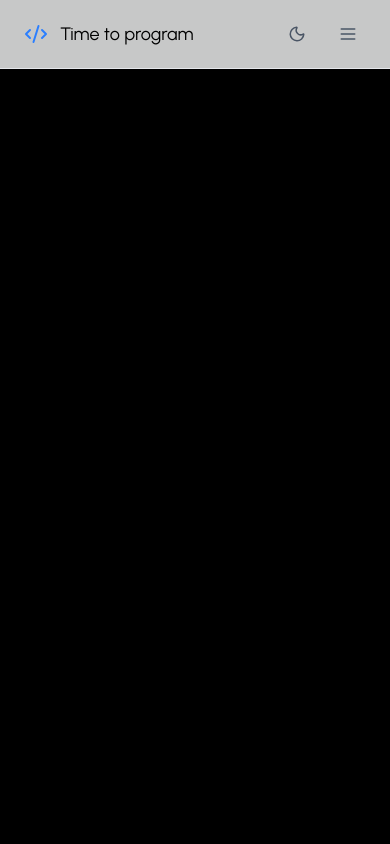
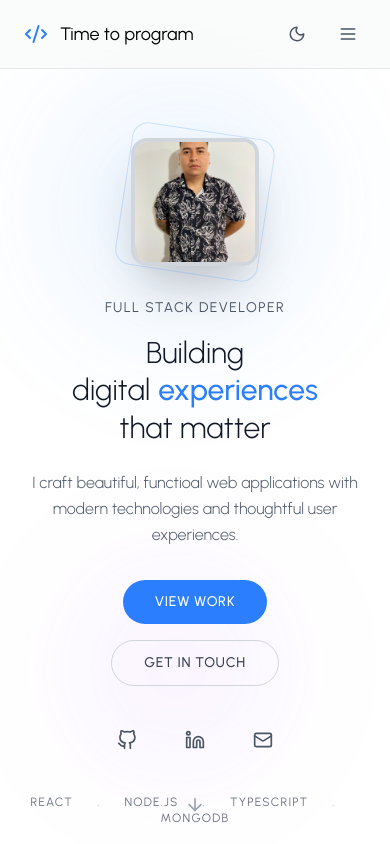
Before and after one commit to DanielEsLoH/dev-portfolio, a React (Vite) app: page / in a window 390 px wide. Built offline with nearby package versions, Linux system fonts and the light colour scheme.

Commit message:
Build Hero section: layout, heading, subtext, and call-to-action buttons

```diff
--- a/src/App.jsx
+++ b/src/App.jsx
@@ -1,12 +1,14 @@
 import React from 'react'
 import { ThemeProvider } from './context/ThemeContext'
 import Navbar from './components/Navbar';
+import HeroSection from './components/Sections/HeroSection';
 
 function App() {
   return (
     <ThemeProvider>
       <div>
         <Navbar />
+        <HeroSection />
       </div>
     </ThemeProvider>
   );
--- /dev/null
+++ b/src/components/Sections/HeroSection.jsx
@@ -0,0 +1,294 @@
+import { motion, useScroll, useTransform } from "framer-motion";
+import { ArrowDown, Mail } from "lucide-react";
+import { FiGithub, FiLinkedin } from "react-icons/fi";
+import { useTheme } from "../../context/ThemeContext";
+import { tr } from "framer-motion/client";
+import PROFILE_PIC from "../../assets/images/profile-img.jpg";
+
+function HeroSection() {
+  const { isDarkMode } = useTheme();
+  const { scrollY } = useScroll();
+  const heroY = useTransform(scrollY, [0, 500], [0, -100]);
+  const scrollToSection = (sectionId) => {
+    const element = document.getElementById(sectionId);
+    if (element) {
+      element.scrollIntoView({ behavior: "smooth" });
+    }
+  };
+  const containerVariants = {
+    hidden: { opacity: 0 },
+    visible: {
+      opacity: 1,
+      transition: {
+        staggerChildren: 0.2,
+        delayChildren: 0.3,
+      },
+    },
+  };
+  const itemVariants = {
+    hidden: {cy: 30, opacity: 0 },
+    visible: {
+      y: 0,
+      opacity: 1,
+      transition: {
+        duration: 0.8,
+        ease: 'easeOut',
+      },
+    },
+  };
+  const textVariants = {
+    hidden: { y: 20, opacity: 0 },
+    visible: {
+      y: 0,
+      opacity: 1,
+      transition: {
+        duration: 0.6,
+        ease: 'easeOut',
+      },
+    },
+  };
+  const imageVariants = {
+    hidden: { x: 50, opacity: 0 },
+    visible: {
+      x: 0,
+      opacity: 1,
+      transition: {
+        duration: 1,
+        ease: 'easeOut',
+        delay: 0.5,
+      },
+    },
+  };
+
+  return (
+    <div className={`min-h-screen transition-all duration-500 ${
+      isDarkMode ? 'bg-gray-950 text-white' : 'bg-white text-gray-900'
+      }`}
+    >
+      {/* Hero Section */}
+      <motion.section
+        id="home"
+        style={{ y: heroY }}
+        className='min-h-screen flex items-center justify-center relative px-6 pt-10'
+      >
+        <div className='absolute inset-0 overflow-hidden'>
+          <motion.div
+            animate={{
+              scale: [1, 1.1, 1],
+              rotate: [0, 100, 360],
+            }}
+            transition={{
+              duration: 20,
+              repeat: Infinity,
+              ease: "linear",
+            }}
+            className={`absolute top-20 right-20 w-64 h-64 rounded-full blur-3xl opacity-10 ${
+              isDarkMode ? 'bg-blue-500' : 'bg-blue-400'
+            }`}
+          />
+          <motion.div
+            animate={{
+              scale: [1.1, 1, 1.1],
+              rotate: [360, 180, 0],
+            }}
+            transition={{
+              duration: 25,
+              repeat: Infinity,
+              ease: "linear",
+            }}
+            className={`absolute bottom-20 left-20 w-48 h-48 rounded-full blur-3xl opacity-10 ${
+              isDarkMode ? 'bg-purple-500' : 'bg-purple-400'
+            }`}
+          />
+        </div>
+
+        <div className='max-w-7xl mx-auto w-full z-10 mt-20'>
+          {/* Mobile Layout - Centered */}
+          <div className='block lg:hidden'>
+            <motion.div
+              initial="hidden"
+              animate="visible"
+              variants={containerVariants}
+              className='text-center'
+            >
+              {/* Profile Image */}
+              <motion.div variants={imageVariants} className='mb-8'>
+                <div className='w-32 h-32 mx-auto relative'>
+                  <motion.div
+                    whileHover={{ scale: 1.05 }}
+                    className={`w-full h-32 rounded-2xl overflow-hidden border-4 ${
+                      isDarkMode ? 'border-gray-800' : 'border-gray-300'
+                    } shadow-2xl`}
+                  >
+                    <img
+                      src={PROFILE_PIC}
+                      alt='Profile'
+                      className='w-full h-full object-cover'
+                    />
+                  </motion.div>
+                  {/* Decorative ring */}
+                  <motion.div
+                    animate={{ rotate: 360 }}
+                    transition={{
+                      duration: 20,
+                      repeat: Infinity,
+                      ease: "linear",
+                    }}
+                    className='absolute -inset-2 rounded-2xl border border-blue-500/20'
+                  />
+                </div>
+              </motion.div>
+
+              {/* Content - Mobile */}
+              <motion.div
+                variants={textVariants}
+                className={`text-sm uppercase tracking-widest ${
+                  isDarkMode ? 'text-gray-500' : 'text-gray-600'
+                } mb-4`}
+              >
+                Full Stack Developer
+              </motion.div>
+
+              <motion.h1
+                variants={itemVariants}
+                className='text-3xl md:text-5xl font-light mb-6 leading-tight'
+              >
+                <span
+                  className={`${isDarkMode ? 'text-white' : 'text-gray-900'}`}
+                >
+                  Building digital
+                </span>
+                <span className='text-blue-500 font-medium ml-2'>
+                  experiences
+                </span>
+                <br />
+                <span className={isDarkMode ? 'text-white' : 'text-gray-900'}>
+                  that matter
+                </span>
+              </motion.h1>
+
+              <motion.p
+                variants={itemVariants}
+                className={`text-base md:text-lg ${
+                  isDarkMode ? 'text-gray-400' : 'text-gray-600'
+                } mb-8 max-w-xl mx-auto font-light leading-relaxed`}
+              >
+                I craft beautiful, functioal web applications with modern
+                technologies and thoughtful user experiences.
+              </motion.p>
+
+              {/* CTA Buttons - Mobile */}
+              <motion.div
+                variants={itemVariants}
+                className='flex flex-col sm:flex-row gap-4 justify-center items-center mb-8'
+              >
+                <motion.button
+                  whileHover={{ y: -2 }}
+                  whileTap={{ scale: 0.98 }}
+                  onClick={() => scrollToSection('work')}
+                  className='bg-blue-500 hover:bg-blue-600 text-white px-8 py-3 rounded-full text-sm uppercase tracking-wider font-medium transition-all duration-300'
+                >
+                  View Work
+                </motion.button>
+                <motion.button
+                  whileHover={{ y: -2 }}
+                  whileTap={{ scale: 0.98 }}
+                  onClick={() => scrollToSection('contact')}
+                  className={`border ${
+                    isDarkMode
+                    ? 'border-gray-700 hover:border-gray-600 text-gray-300'
+                    : 'border-gray-300 hover:border-gray-400 text-gray-700'
+                  } px-8 py-3 rounded-full text-sm uppercase tracking-wider font-medium transition-all duration-300`}
+                >
+                  Get in Touch
+                </motion.button>
+              </motion.div>
+
+              {/* Social Links - Mobile */}
+              <motion.div
+                variants={itemVariants}
+                className='flex justify-center space-x-6 mb-8'
+              >
+                {[
+                  { icon: FiGithub, href: '#' },
+                  { icon: FiLinkedin, href: '#' },
+                  { icon: Mail, href: '#' },
+
+                ].map((social, index) => (
+                  <motion.a
+                    key={index}
+                    href={social.href}
+                    whileHover={{ y: -3, scale: 1.1 }}
+                    className={`p-3 rounded-full transition-colors ${
+                      isDarkMode
+                        ? 'text-gray-400 hover:text-white hover:bg-gray-800'
+                        : 'text-gray-600 hover:text-gray-900 hover:bg-gray-200'
+                    }`}
+                  >
+                    <social.icon size={20} />
+                  </motion.a>
+                ))}
+              </motion.div>
+
+              {/* Tech Stack - Mobile */}
+              <motion.div
+                variants={itemVariants}
+                className='flex justify-center items-center space-x-6 text-xs uppercase tracking-widest flex-wrap'
+              >
+                <span
+                  className={isDarkMode ? 'text-gray-600' : 'text-gray-500'}
+                >
+                  React
+                </span>
+                <span
+                  className={isDarkMode ? 'text-gray-700' : 'text-gray-400'}
+                >
+                  .
+                </span>
+                <span
+                  className={isDarkMode ? 'text-gray-600' : 'text-gray-500'}
+                >
+                  Node.js
+                </span>
+                <span
+                  className={isDarkMode ? 'text-gray-700' : 'text-gray-400'}
+                >
+                  .
+                </span>
+                <span
+                  className={isDarkMode ? 'text-gray-600' : 'text-gray-500'}
+                >
+                  TypeScript
+                </span>
+                <span
+                  className={isDarkMode ? 'text-gray-700' : 'text-gray-400'}
+                >
+                  .
+                </span>
+                <span
+                  className={isDarkMode ? 'text-gray-600' : 'text-gray-500'}
+                >
+                  MongoDB
+                </span>
+              </motion.div>
+            </motion.div>
+          </div>
+        </div>
+
+        {/* Scroll Indicator */}
+        <motion.div
+          animate= {{ y: [0, 8, 0] }}
+          transition={{ duration: 2, repeat: Infinity }}
+          className="absolute bottom-8 left-1/2 transform -translate-x-1/2"
+        >
+          <ArrowDown
+            size={20}
+            className={isDarkMode ? 'text-gray-600' : 'text-gray-400'}
+          />
+        </motion.div>
+      </motion.section>
+    </div>
+  )
+}
+
+export default HeroSection
```
Also changed, not shown: src/assets/images/profile-img.jpg (added).
